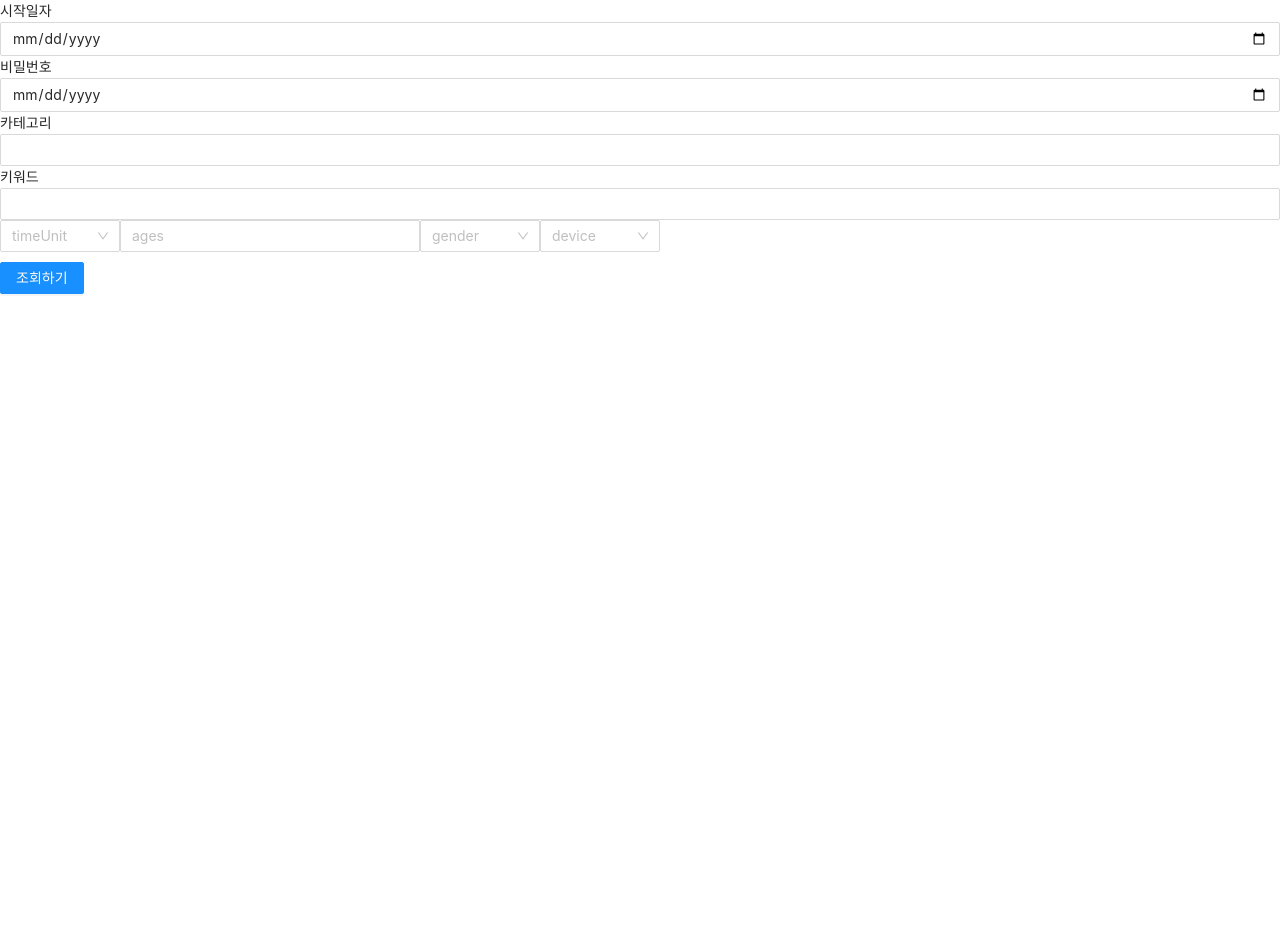
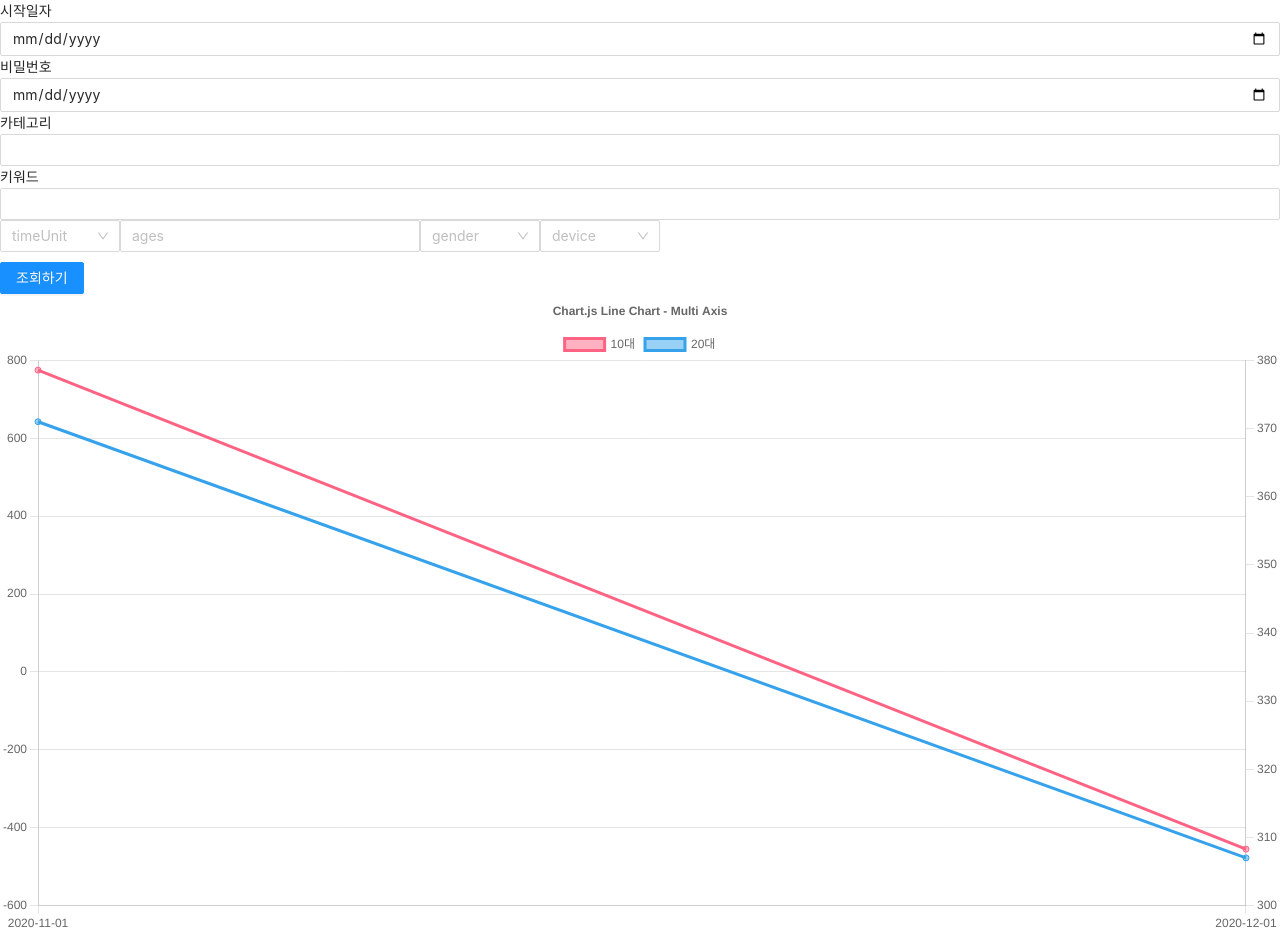
Before and after one commit to rara-record/node-react, a React (Create React App) app in the folder client/: page / in a window 1280 px wide. Before the commit the page ends 800 px from the top, so only its background shows below. Built offline with nearby package versions, Linux system fonts and the light colour scheme.

Commit message:
[feat] chart js 테스트 추가

```diff
--- a/client/src/App.tsx
+++ b/client/src/App.tsx
@@ -1,10 +1,14 @@
-import axios from 'axios';
-import React, { useEffect } from 'react';
-import { sendRequest } from './api/shopping';
-import { UserInput } from './components';
+import React from 'react';
+
+import { Chart, UserInput } from './components';
 
 const App = () => {
-  return <UserInput />;
+  return (
+    <>
+      <UserInput />
+      <Chart />
+    </>
+  );
 };
 
 export default App;
--- /dev/null
+++ b/client/src/components/Chart/index.tsx
@@ -0,0 +1,87 @@
+import React from 'react';
+import {
+  Chart as ChartJS,
+  CategoryScale,
+  LinearScale,
+  PointElement,
+  LineElement,
+  Title,
+  Tooltip,
+  Legend,
+} from 'chart.js';
+import { Line } from 'react-chartjs-2';
+import { faker } from '@faker-js/faker';
+import { useAppSelector } from '../../store/hook';
+
+ChartJS.register(
+  CategoryScale,
+  LinearScale,
+  PointElement,
+  LineElement,
+  Title,
+  Tooltip,
+  Legend
+);
+
+export const options = {
+  responsive: true,
+  interaction: {
+    mode: 'index' as const,
+    intersect: false,
+  },
+  stacked: false,
+  plugins: {
+    title: {
+      display: true,
+      text: 'Chart.js Line Chart - Multi Axis',
+    },
+  },
+  scales: {
+    y: {
+      type: 'linear' as const,
+      display: true,
+      position: 'left' as const,
+    },
+    y1: {
+      type: 'linear' as const,
+      display: true,
+      position: 'right' as const,
+      grid: {
+        drawOnChartArea: false,
+      },
+    },
+  },
+};
+
+const labels = ['2020-11-01', '2020-12-01'];
+
+export const data = {
+  labels,
+  datasets: [
+    {
+      label: '10대',
+      data: labels.map(() => faker.datatype.number({ min: -1000, max: 1000 })),
+      borderColor: 'rgb(255, 99, 132)',
+      backgroundColor: 'rgba(255, 99, 132, 0.5)',
+      yAxisID: 'y',
+    },
+    {
+      label: '20대',
+      data: labels.map(() => faker.datatype.number({ min: -1000, max: 1000 })),
+      borderColor: 'rgb(53, 162, 235)',
+      backgroundColor: 'rgba(53, 162, 235, 0.5)',
+      yAxisID: 'y1',
+    },
+  ],
+};
+
+const Chart = () => {
+  const { data: chartData, Loading } = useAppSelector(
+    state => state.reducer.shopping
+  );
+  console.log(chartData, Loading);
+
+  return <Line options={options} data={data} />;
+};
+
+export default Chart;
--- a/client/src/components/index.tsx
+++ b/client/src/components/index.tsx
@@ -1 +1,2 @@
 export { default as UserInput } from './UserInput';
+export { default as Chart } from './Chart';
```
